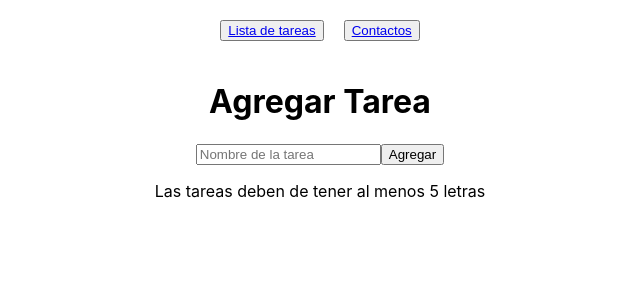
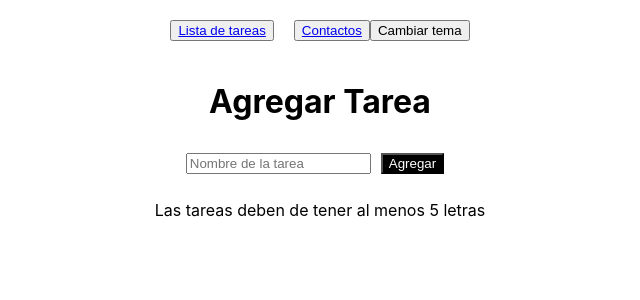
Before and after one commit to javb93/ejemplo41MReact, a React (Create React App) app: page / in a window 1280 px wide. Shown: the top 300 px of the page, without its empty margins (320-960 px from the left). Built offline with nearby package versions, Linux system fonts and the light colour scheme.

Commit message:
Agregando zustance al proyecto como solucion para manejar el estado global de la aplicacion, uso de persistencia para guardar el valor de theme

```diff
--- a/package.json
+++ b/package.json
@@ -11,7 +11,8 @@
     "react-router-dom": "^6.26.2",
     "react-scripts": "5.0.1",
     "styled-components": "^6.1.13",
-    "web-vitals": "^2.1.4"
+    "web-vitals": "^2.1.4",
+    "zustand": "^5.0.0-rc.2"
   },
   "scripts": {
     "start": "react-scripts start",
--- a/src/components/AgregarTarea.js
+++ b/src/components/AgregarTarea.js
@@ -1,7 +1,10 @@
 import React, { useState } from "react";
+import { useThemeStore } from "../utils/themeStore";
 function AgregarTarea({ setTareas }) {
   const [value, setValue] = useState("");
   const [isValid, setIsValid] = useState(false);
+  const { theme } = useThemeStore();
+
   function handleAgregar() {
     if (isValid) {
       setTareas((prevTareas) => {
@@ -28,7 +31,16 @@ function AgregarTarea({ setTareas }) {
             setValue(event.target.value);
           }}
         />
-        <button onClick={handleAgregar}>Agregar</button>
+        <button
+          style={{
+            margin: "10px",
+            color: theme === "light" ? "white" : "black",
+            backgroundColor: theme === "light" ? "black" : "white",
+          }}
+          onClick={handleAgregar}
+        >
+          Agregar
+        </button>
         {isValid ? null : <p>Las tareas deben de tener al menos 5 letras</p>}
       </div>
     </div>
--- a/src/components/NavBar.js
+++ b/src/components/NavBar.js
@@ -1,12 +1,16 @@
+import { useThemeStore } from "../utils/themeStore";
+import { Link } from "react-router-dom";
 function NavBar() {
+  const { toogleTheme } = useThemeStore();
   return (
     <div style={{ display: "flex", justifyContent: "center", padding: "20px" }}>
       <button style={{ marginRight: "20px" }}>
-        <a href="/">Lista de tareas</a>
+        <Link to="/">Lista de tareas</Link>
       </button>
       <button>
-        <a href="/contactos">Contactos</a>
+        <Link to="/contactos">Contactos</Link>
       </button>
+      <button onClick={toogleTheme}>Cambiar tema</button>
     </div>
   );
 }
--- a/src/pages/ContactosPage.js
+++ b/src/pages/ContactosPage.js
@@ -1,7 +1,8 @@
 import { useEffect, useState } from "react";
-
+import { useThemeStore } from "../utils/themeStore";
 function ContactosPage() {
   const [contactos, setContactos] = useState([]);
+  const { theme } = useThemeStore();
   /*function getContactos() {
     fetch("https://jsonplaceholder.typicode.com/users")
       .then((response) => response.json())
@@ -27,7 +28,14 @@ function ContactosPage() {
       <h1>Contactos</h1>
       <ul>
         {contactos.map((contacto) => (
-          <li key={contacto.id}>
+          <li
+            style={{
+              margin: "10px",
+              color: theme === "light" ? "white" : "black",
+              backgroundColor: theme === "light" ? "black" : "white",
+            }}
+            key={contacto.id}
+          >
             {contacto.name} - {contacto.phone}
           </li>
         ))}
--- a/src/pages/TareasPage.js
+++ b/src/pages/TareasPage.js
@@ -4,6 +4,7 @@ import ListaTareas from "../components/ListaTareas";
 
 const TareaPage = () => {
   const [tareas, setTareas] = useState([]);
+
   return (
     <div>
       <AgregarTarea setTareas={setTareas}></AgregarTarea>
--- /dev/null
+++ b/src/utils/themeStore.js
@@ -0,0 +1,18 @@
+import { create } from "zustand";
+import { persist, createJSONStorage } from "zustand/middleware";
+
+export const useThemeStore = create(
+  persist(
+    (set, get) => ({
+      theme: "light",
+      toogleTheme: () =>
+        set(() => {
+          return { theme: get().theme === "light" ? "dark" : "light" };
+        }),
+    }),
+    {
+      name: "theme-storage", // name of the item in the storage (must be unique)
+      storage: createJSONStorage(() => localStorage), // (optional) by default, 'localStorage' is used
+    }
+  )
+);
```
